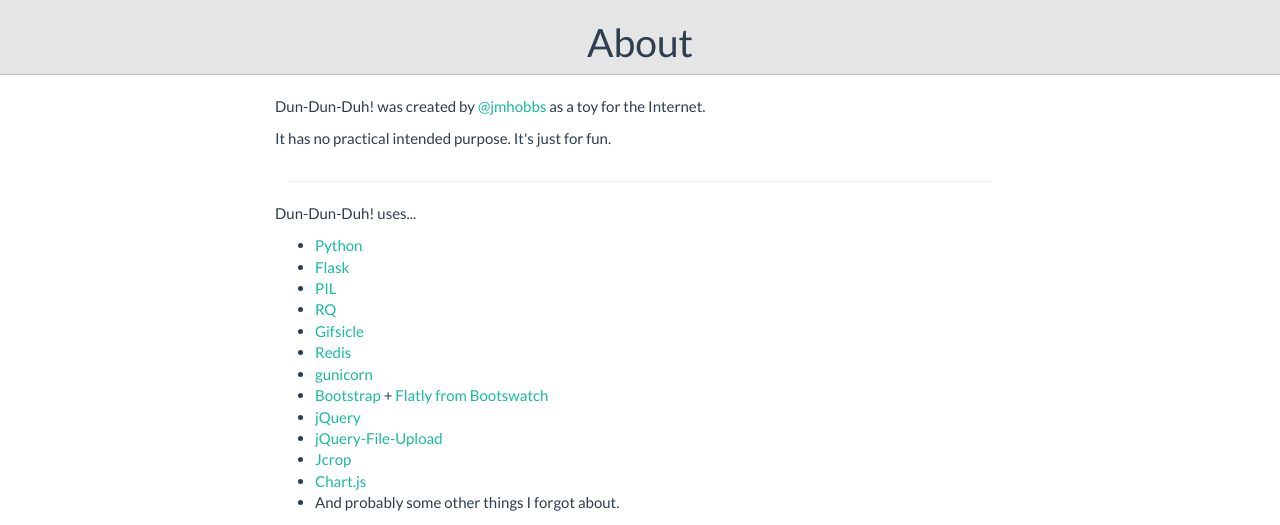
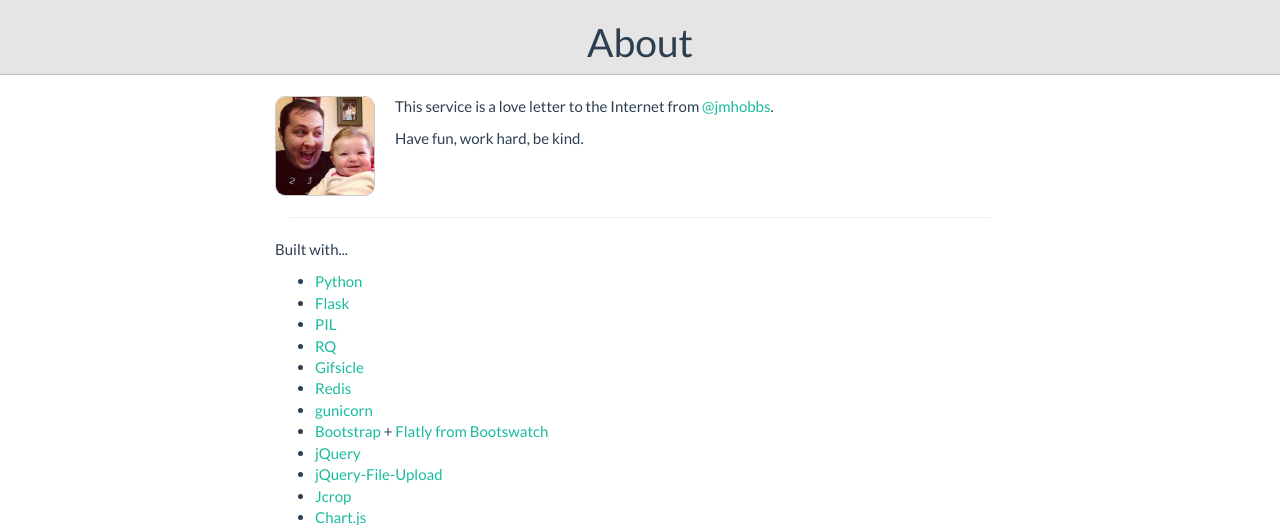
Before and after one commit to jmhobbs/dun-dun-duh, a Flask app: page /about in a window 1280 px wide. Shown: the part 62-587 px from the top of the page. Run offline with Flask 2, Linux system fonts and the light colour scheme; style sheets or scripts are compiled from the project's sources; some libraries are stand-ins or nearby versions.

Commit message:
Update about page.

```diff
--- a/dundunduh/static/src/style.less
+++ b/dundunduh/static/src/style.less
@@ -139,3 +139,13 @@ div.stat {
 		border-bottom: 1px solid #BBB;
 	}
 }
+
+/* About */
+img.avatar {
+	float: left;
+	width: 100px;
+	height: 100px;
+	margin-right: 20px;
+	border-radius: 10px;
+	border: 1px solid #CCC;
+}
--- a/dundunduh/templates/about.html
+++ b/dundunduh/templates/about.html
@@ -13,12 +13,13 @@
 
 {% block body %}
 <div class="row">
-	<p>Dun-Dun-Duh! was created by <a href="http://twitter.com/jmhobbs">@jmhobbs</a> as a toy for the Internet.</p>
-	<p>It has no practical intended purpose.  It's just for fun.</p>
+	<img src="{{ url_for("static", filename="avatar.jpg") }}" alt="@jmhobbs" class="avatar" />
+	<p>This service is a love letter to the Internet from <a href="http://twitter.com/jmhobbs">@jmhobbs</a>.</p>
+	<p>Have fun, work hard, be kind.</p>
 </div>
 <hr/>
 <div class="row">
-	<p>Dun-Dun-Duh! uses...</p>
+	<p>Built with...</p>
 	<ul>
 		<li><a href="http://www.python.org/">Python</a></li>
 		<li><a href="http://flask.pocoo.org/">Flask</a></li>
```
Also changed, not shown: dundunduh/static/avatar.jpg (added).
